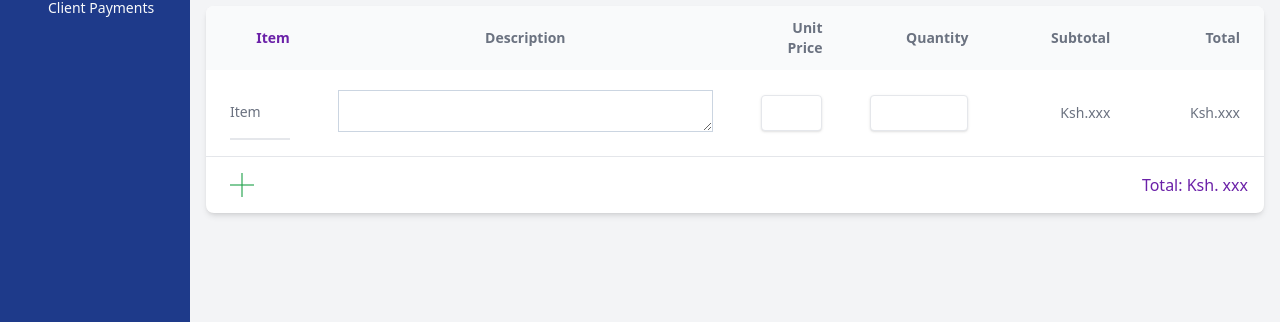
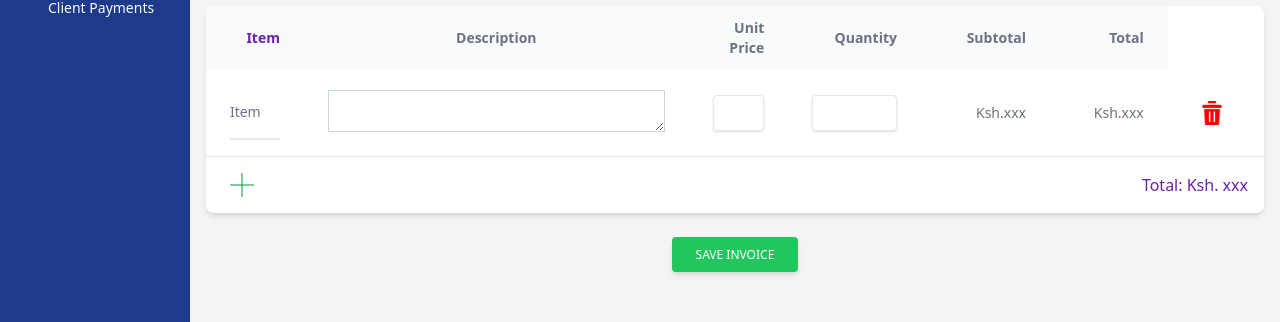
Before and after one commit to Brian-mula/accounting, a Nuxt app: page /newInvoice in a window 1280 px wide. Shown: the part 326-648 px from the top of the page. Built offline with nearby package versions, Linux system fonts and the light colour scheme.

Commit message:
added dynamic row displays

```diff
--- a/components/sideNav.vue
+++ b/components/sideNav.vue
@@ -1,5 +1,5 @@
 <template>
-  <div>
+  <div class="h-full bg-blue-900">
     <div class="overflow-y-auto py-4 bg-blue-900 h-screen">
       <a
         href="https://flowbite.com/"
--- a/layouts/default.vue
+++ b/layouts/default.vue
@@ -1,6 +1,6 @@
 <template>
   <div class="flex">
-    <div class="w-56 h-screen">
+    <div class="w-56">
       <side-nav />
     </div>
     <div class="px-4 py-10 w-full bg-gray-100">
--- a/pages/newInvoice.vue
+++ b/pages/newInvoice.vue
@@ -91,9 +91,14 @@
             </tr>
           </thead>
           <tbody>
-            <tr class="bg-white border-b">
+            <tr
+              class="bg-white border-b"
+              v-for="tableRow in tableRows"
+              :key="tableRow"
+            >
               <td class="px-6 py-4 w-20">
                 <select
+                  v-model="tableRow.item"
                   name=""
                   id=""
                   class="block py-4 px-0 w-full text-sm text-gray-500 bg-transparent border-0 border-b-2 border-gray-200 appearance-none focus:outline-none focus:ring-0 focus:border-gray-200 peer"
@@ -102,29 +107,41 @@
                 </select>
               </td>
               <td class="px-6 py-4 w-80">
-                <textarea class="w-full border border-slate-300" />
+                <textarea
+                  class="w-full border border-slate-300"
+                  v-model="tableRow.description"
+                />
               </td>
               <td class="px-6 py-4 w-20">
                 <input
+                  v-model="tableRow.unitPrice"
                   class="shadow appearance-none border rounded w-full py-2 px-3 text-gray-700 leading-tight focus:outline-none focus:shadow-outline"
                   placeholder=""
                 />
               </td>
               <td class="px-6 py-4 w-20">
                 <input
+                  v-model="tableRow.quantity"
                   class="shadow appearance-none border rounded w-full py-2 px-3 text-gray-700 leading-tight focus:outline-none focus:shadow-outline"
                   placeholder=""
                 />
               </td>
+              <td class="px-6 py-4 w-20">Ksh.xxx</td>
+              <td class="px-6 py-4 w-20">Ksh.xxx</td>
               <td class="px-6 py-4 w-20">
-              Ksh.xxx
+                <div class="cursor-pointer" @click="deleteRaw">
+                  <img
+                    src="~/assets/images/delete.png"
+                    alt=""
+                    class="h-6 w-6 mx-2"
+                  />
+                </div>
               </td>
-              <td class="px-6 py-4 w-20">Ksh.xxx</td>
             </tr>
           </tbody>
         </table>
         <div class="bg-white shadow-md p-4 flex justify-between">
-      <div class=" cursor-pointer">
+          <div class="cursor-pointer" @click="addNewRow">
             <img
               src="~/assets/images/add-svgrepo-com.svg"
               alt=""
@@ -133,6 +150,15 @@
           </div>
           <div class="text-purple-800">Total: Ksh. xxx</div>
         </div>
+      </div>
+
+      <div class="flex justify-center items-center">
+        <button
+          type="button"
+          class=" mt-6 inline-block px-6 py-2.5 bg-green-500 text-white font-medium text-xs leading-tight uppercase rounded shadow-md hover:bg-green-600 hover:shadow-lg focus:bg-green-600 focus:shadow-lg focus:outline-none focus:ring-0 active:bg-green-700 active:shadow-lg transition duration-150 ease-in-out"
+        >
+          Save Invoice
+        </button>
       </div>
     </form>
   </div>
@@ -144,6 +170,31 @@ import "@vuepic/vue-datepicker/dist/main.css";
 
 const date = ref();
 const issueDate = ref();
+
+const tableRows = ref([
+  {
+    item: "",
+    description: "",
+    unitPrice: "",
+    quantity: "",
+    subTotal: "",
+    total: "",
+  },
+]);
+const addNewRow = () => {
+  tableRows.value.push({
+    item: "",
+    description: "",
+    unitPrice: "",
+    quantity: "",
+    subTotal: "",
+    total: "",
+  });
+  console.log("you clicked me");
+};
+const deleteRaw = () => {
+  tableRows.value.pop();
+};
 </script>
 
 <style lang="css" scoped>
```
Also changed, not shown: assets/images/delete.png (added). Lines whose indentation alone changed are shown as unchanged.
